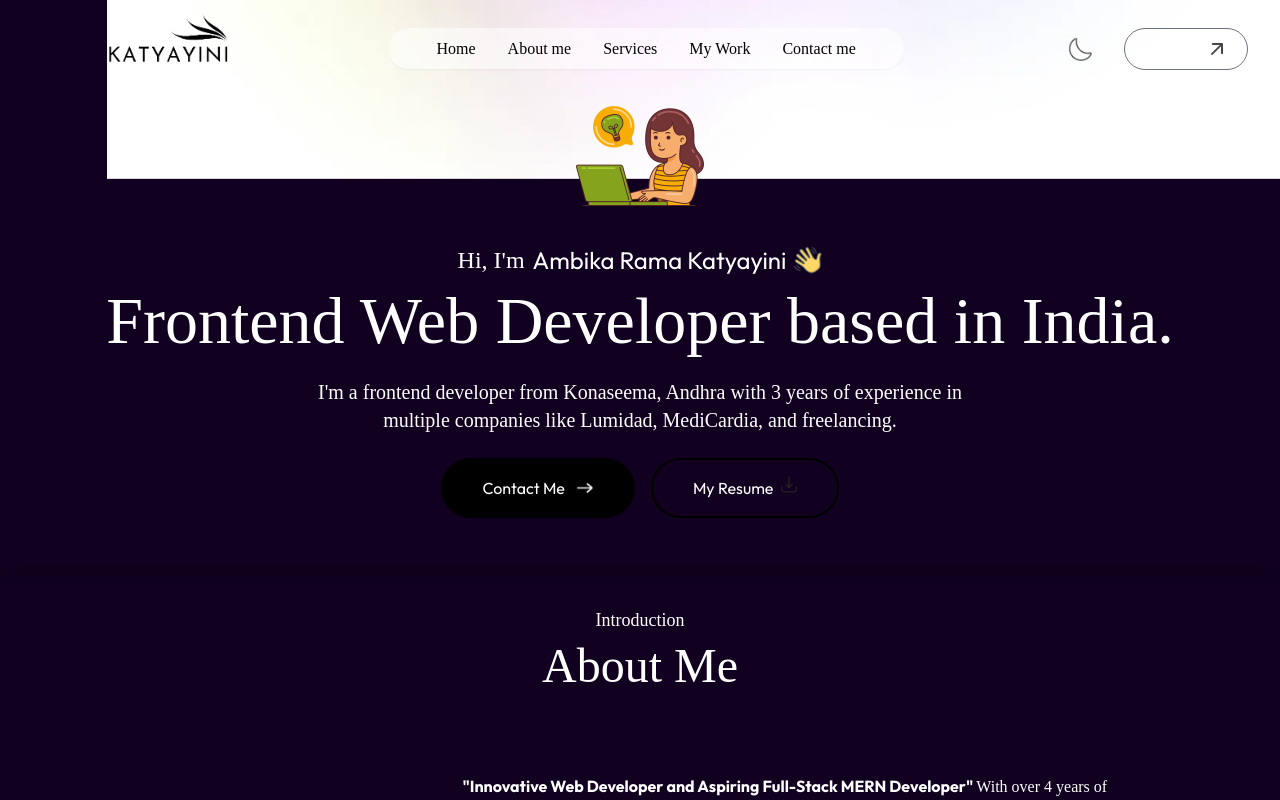
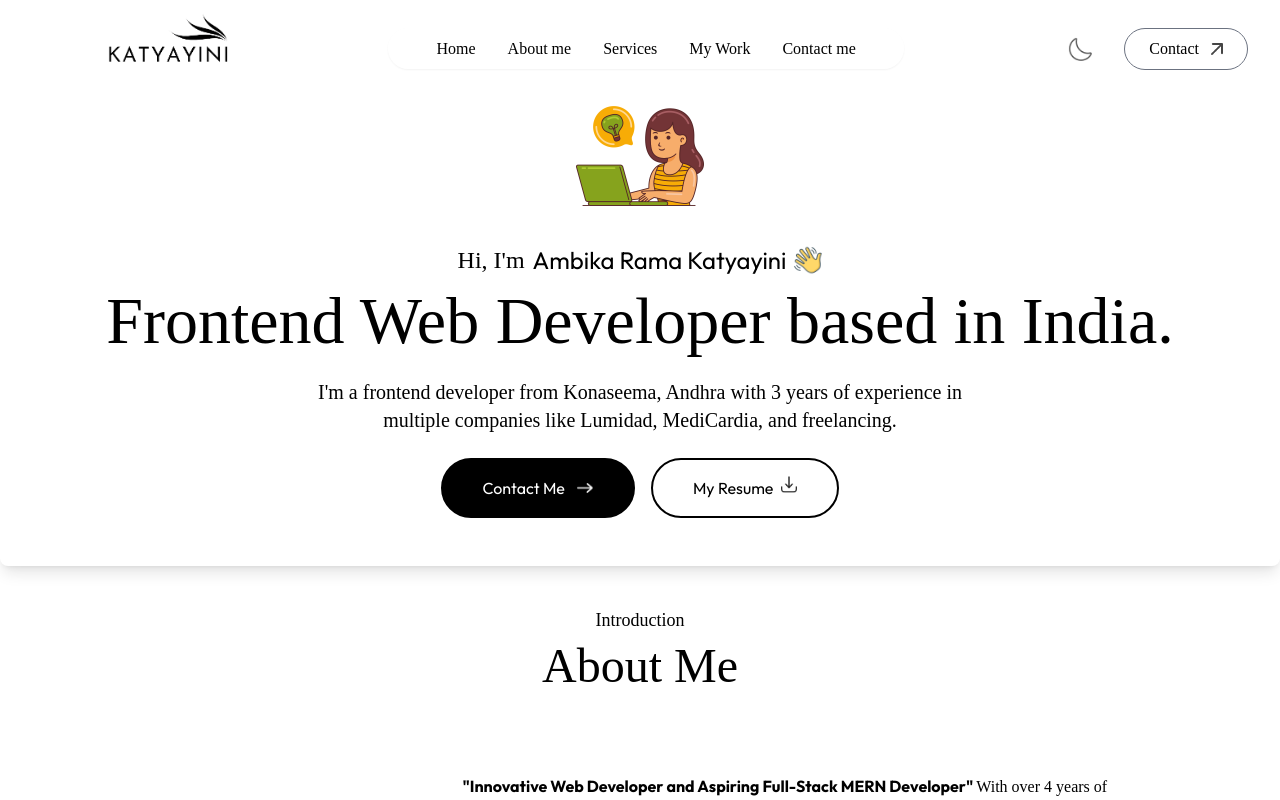
Before and after one commit to AmbikaKachetti/NEXTJS, a Next.js app: page / in a window 1280 px wide. Shown: the top 800 px of the page. Built offline with nearby package versions, Linux system fonts and the light colour scheme; a web font is replaced by a local one.

Commit message:
portfolio updated

```diff
--- a/app/components/Navbar.jsx
+++ b/app/components/Navbar.jsx
@@ -2,7 +2,7 @@ import { assets } from '@/assets/assets'
 import Image from 'next/image'
 import React, { useEffect, useRef, useState } from 'react'
 
-const Navbar = () => {
+const Navbar = ({isDarkMode, setIsDarkMode}) => {
     const [isScroll, setIsScroll] = useState(false)
     const sideMenuRef = useRef();
     const openMenu = () => {
@@ -23,12 +23,12 @@ const Navbar = () => {
     }, [])
     return (
         <>
-            <div className='fixed top-0 right-0 w-11/12 -z-10 translate-y-[-80%]'>
+            <div className='fixed top-0 right-0 w-11/12 -z-10 translate-y-[-80%] dark: hidden'>
                 <Image src={assets.header_bg_color} alt='' className='w-full' />
             </div>
-            <nav className={`w-full fixed px-5 lg:px-8 xl:px[8%] py-4 flex items-center justify-between z-50 ${isScroll ? "bg-white bg-opacity-50 backdrop-blur-lg shadow-sm":""}`}>
+            <nav className={`w-full fixed px-5 lg:px-8 xl:px[8%] py-4 flex items-center justify-between z-50 ${isScroll ? "bg-white bg-opacity-50 backdrop-blur-lg shadow-sm dark:bg-darkTheme dark: shadow-white/20":""}`}>
             <a href="#top">
-                <Image src={assets.logo} alt='logo' className='w-28 ml-20 cursor-pointer object-cover scale-110 transition-transform duration-500 hover:scale-125' />
+                <Image src={isDarkMode ? assets.logo_dark : assets.logo} alt='logo' className='w-28 ml-20 cursor-pointer object-cover scale-110 transition-transform duration-500 hover:scale-125' />
             </a>
             <ul className={`text-black hidden md:flex items-center gap-6 lg:gap-8 rounded-full px-12 py-1 ${isScroll ? "" : "bg-white shadow-sm bg-opacity-50"} `}>
                 <li><a className='font-Ovo' href="#top">Home</a></li>
@@ -38,8 +38,8 @@ const Navbar = () => {
                 <li><a className='font-Ovo' href="#contact">Contact me</a></li>
             </ul>
             <div className='flex items-center gap-4'>
-                <button>
-                    <Image src={assets.moon_icon} alt='' className='w-6' />
+                <button onClick={()=>setIsDarkMode(prev => !prev)}>
+                    <Image src={isDarkMode ? assets.sun_icon : assets.moon_icon} alt='' className='w-6' />
                 </button>
                 <a href="#contact" className='hidden lg:flex items-center gap-3 px-6 py-1 border border-gray-500 rounded-full ml-4 font-Ovo'>Contact <Image src={assets.arrow_icon} alt='contact-arrow' className='w-3' /></a>
                 <button className='block md:hidden ml-3 w-8' onClick={openMenu}>
--- a/app/page.js
+++ b/app/page.js
@@ -1,4 +1,4 @@
-'use client'
+"use client";
 import { useEffect, useState } from "react";
 import About from "./components/About";
 import Contact from "./components/Contact";
@@ -9,24 +9,34 @@ import Services from "./components/Services";
 import Work from "./components/Work";
 
 export default function Home() {
-  const [isDarkMode, setIsDarkMode] = useState(true);
-  useEffect(()=>{
-    if(isDarkMode){
-      document.documentElement.classList.add('dark');
-      localStorage.theme = 'dark';
+  const [isDarkMode, setIsDarkMode] = useState(false);
+
+  useEffect(() => {
+    if (localStorage.theme === 'dark'||(!('theme' in localStorage) && window.matchMedia('(prefers-color-scheme: dark)').matches)) {
+      setIsDarkMode(true);
+    } else {
+      setIsDarkMode(false);
     }
-    else{
-      document.documentElement.classList.remove('dark');
-      localStorage.theme = '';
+  }, []);
+
+  useEffect(() => {
+    if (isDarkMode) {
+      document.documentElement.classList.add("dark");
+      localStorage.theme = "dark";
+    } else {
+      document.documentElement.classList.remove("dark");
+      localStorage.theme = "";
     }
-  }, [isDarkMode])
-  return <>
-  <Navbar/>
-  <Header/>
-  <About/>
-  <Services/>
-  <Work/>
-  <Contact/>
-  <Footer/>
-  </>;
+  }, [isDarkMode]);
+  return (
+    <>
+      <Navbar isDarkMode={isDarkMode} setIsDarkMode={setIsDarkMode}/>
+      <Header isDarkMode={isDarkMode}/>
+      <About isDarkMode={isDarkMode}/>
+      <Services isDarkMode={isDarkMode}/>
+      <Work isDarkMode={isDarkMode}/>
+      <Contact isDarkMode={isDarkMode}/>
+      <Footer isDarkMode={isDarkMode}/>
+    </>
+  );
 }
--- a/assets/assets.js
+++ b/assets/assets.js
@@ -19,7 +19,6 @@ import edu_icon_dark from "./edu-icon-dark.png";
 // import project_icon from "./project-icon.png";
 import project_icon from "./idea.png";
 
-
 import project_icon_dark from "./project-icon-dark.png";
 import vscode from "./vscode.png";
 import firebase from "./firebase.png";
@@ -33,8 +32,9 @@ import react from "./physics.png";
 import right_arrow_white from "./right-arrow-white.png";
 // import logo from "./logo.png";
 import logo from "./my-logo-whitescreen.png";
+import logo_dark from "./my-logo-for-darkscreen.png";
 
-import logo_dark from "./logo_dark.png";
+// import logo_dark from "./logo_dark.png";
 import mail_icon from "./mail_icon.png";
 import mail_icon_dark from "./mail_icon_dark.png";
 
```
Also changed, not shown: assets/my-logo-darkscreen.png (added), assets/my-logo-for-darkscreen.png (added).
